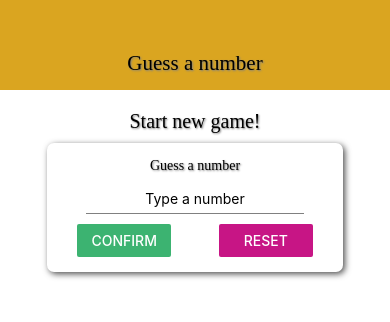
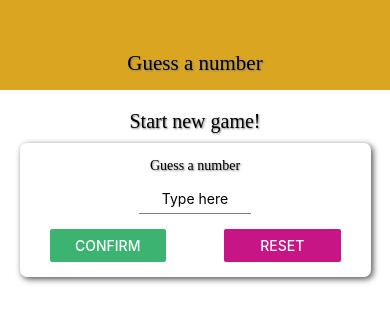
Before and after one commit to Dig1fy/Guess-The-Number, a React Native app in the folder Guess-The-Number-app/: screen / in a window 390 px wide. Shown: the top 322 px of the page. Built offline with nearby package versions, Linux system fonts and the light colour scheme.

Commit message:
Implement Dimensions for responsive styling

```diff
--- a/Guess-The-Number-app/components/Input/Input.js
+++ b/Guess-The-Number-app/components/Input/Input.js
@@ -3,7 +3,7 @@ import { TextInput, StyleSheet } from 'react-native';
 
 const Input = props => {
     return (
-        <TextInput {...props} placeholder='Type a number' style={{ ...styles.screen, ...props.style }} />
+        <TextInput {...props} placeholder='Type here' style={{ ...styles.screen, ...props.style }} />
     )
 }
 
--- a/Guess-The-Number-app/components/NumberContainer/NumberContainer.js
+++ b/Guess-The-Number-app/components/NumberContainer/NumberContainer.js
@@ -5,7 +5,7 @@ import BodyText from "../Common/BodyText";
 
 const NumberContainer = props => {
     return (
-        <View style={styles.container}>
+        <View style={{ ...styles.container, ...props.style }}>
             <BodyText style={styles.number}>{props.children}</BodyText>
         </View>
     )
@@ -16,9 +16,9 @@ const styles = StyleSheet.create({
         borderWidth: 1,
         borderColor: Colors.secondaryButton,
         padding: 10,
-        borderRadius: 9,
+        borderRadius: 55,
         marginVertical: 10,
-        marginHorizontal: 10,
+        marginHorizontal: 550,
         opacity: 0.8,
         alignItems: 'center',
         justifyContent: 'center',
@@ -28,7 +28,8 @@ const styles = StyleSheet.create({
         fontSize: 21,
         width: 150,
         textAlign: 'center',
-        fontWeight: 'bold'
+        fontWeight: 'bold',
+        marginHorizontal: 30,
     }
 })
 
--- a/Guess-The-Number-app/screens/GameOverScreen.js
+++ b/Guess-The-Number-app/screens/GameOverScreen.js
@@ -1,5 +1,5 @@
 import React from 'react';
-import { Text, View, StyleSheet, Button, Image } from 'react-native';
+import { Text, View, StyleSheet, Button, Image, Dimensions } from 'react-native';
 import BodyText from '../components/Common/BodyText';
 import MainButton from '../components/Common/PrimaryButton'
 
@@ -52,8 +52,12 @@ const styles = StyleSheet.create({
         textShadowOffset: { width: 1, height: 1 },
     },
     imageContainer: {
-        width: 300,
-        height: 300,
+        maxWidth: 300,
+        maxHeight: 300,
+        minWidth: 200,
+        minHeight: 200,
+        width: Dimensions.get('window').width * 0.6,
+        height: Dimensions.get('window').height * 0.3,
         borderRadius: 150,
         borderWidth: 4,
         borderColor: 'purple',
--- a/Guess-The-Number-app/screens/GameScreen.js
+++ b/Guess-The-Number-app/screens/GameScreen.js
@@ -1,5 +1,5 @@
 import React, { useState, useRef, useEffect } from 'react';
-import { View, StyleSheet, Alert, ScrollView, Text, FlatList } from 'react-native';
+import { View, StyleSheet, Alert, ScrollView, Text, FlatList, Dimensions } from 'react-native';
 
 //Icons
 import { Ionicons, SimpleLineIcons } from '@expo/vector-icons'
@@ -33,9 +33,9 @@ const renderListItems = (listOfGuessesLength, itemData) => {
 
 const GameScreen = props => {
     const initialGuess = generateNumberBetween(1, 99, props.excludeNumber);
-    //We need strings for the 'key' of FlatLish -> KeyExtractor
-    const [currentGuess, setCurrentGuess] = useState(initialGuess.toString())
-    const [pastGuesses, setPastGuesses] = useState([initialGuess.toString()]);
+
+    const [currentGuess, setCurrentGuess] = useState(initialGuess)
+    const [pastGuesses, setPastGuesses] = useState([initialGuess]);
 
     const currentMinValue = useRef(1);
     const currentMaxValue = useRef(99);
@@ -129,7 +129,7 @@ const styles = StyleSheet.create({
         color: 'white'
     },
     listContainer: {
-        width: '45%',
+        width: Dimensions.get('window').width < 350 ? '55%' : '45%',
         flex: 1,
         flexGrow: 1
     },
--- a/Guess-The-Number-app/screens/StartGameScreen.js
+++ b/Guess-The-Number-app/screens/StartGameScreen.js
@@ -1,5 +1,5 @@
 import React, { useState } from "react";
-import { View, StyleSheet, Text, Button, TouchableWithoutFeedback, Keyboard, Alert } from 'react-native';
+import { View, StyleSheet, Text, Button, TouchableWithoutFeedback, Keyboard, Alert, Dimensions } from 'react-native';
 
 import Card from '../components/Card/Card'
 import Colors from '../constants/Colors'
@@ -41,8 +41,8 @@ const StartGameScreen = props => {
         confirmedOutput =
             <Card style={styles.outputContainer}>
                 <BodyText>Chosen number: </BodyText>
-                <NumberContainer> {selectedNumber}</NumberContainer>
-                <PrimaryButton onPress={() => props.click(selectedNumber)} > START GAME </PrimaryButton>
+                <NumberContainer style={styles.numberContainer}> {selectedNumber}</NumberContainer>
+                <PrimaryButton style={styles.startButton} onPress={() => props.click(selectedNumber)} > START GAME </PrimaryButton>
             </Card>
     }
 
@@ -89,27 +89,40 @@ const styles = StyleSheet.create({
         justifyContent: 'space-between',
         alignItems: 'center',
         paddingHorizontal: 15,
+        marginTop: Dimensions.get('window').height > 600 ? 5 : 0
     },
     title: {
         fontSize: 20,
         marginVertical: 10,
     },
     inputContainer: { //These styles will overwrite the ones in Card component
-        width: 300,
-        maxWidth: '80%',
+        // width: '90%',
+        // maxWidth: '95%',
+        minWidth: Dimensions.get('window').width * 0.9,
+        width: Dimensions.get('window').width * 0.9,
         alignItems: 'center',
     },
     button: {
         width: '40%',
     },
     input: {
-        width: '35 %',
+        width: '35%',
         textAlign: 'center',
     },
     outputContainer: {
         marginTop: 25,
         width: '60%',
         alignItems: 'center'
+    },
+    startButton: {
+        width: Dimensions.get('window').width * 0.4,
+        fontSize: 14,
+        textAlign: 'center',
+        justifyContent: 'center',
+        alignItems: 'center'
+    },
+    numberContainer: {
+        width: '50%',
     }
 })
 
```
